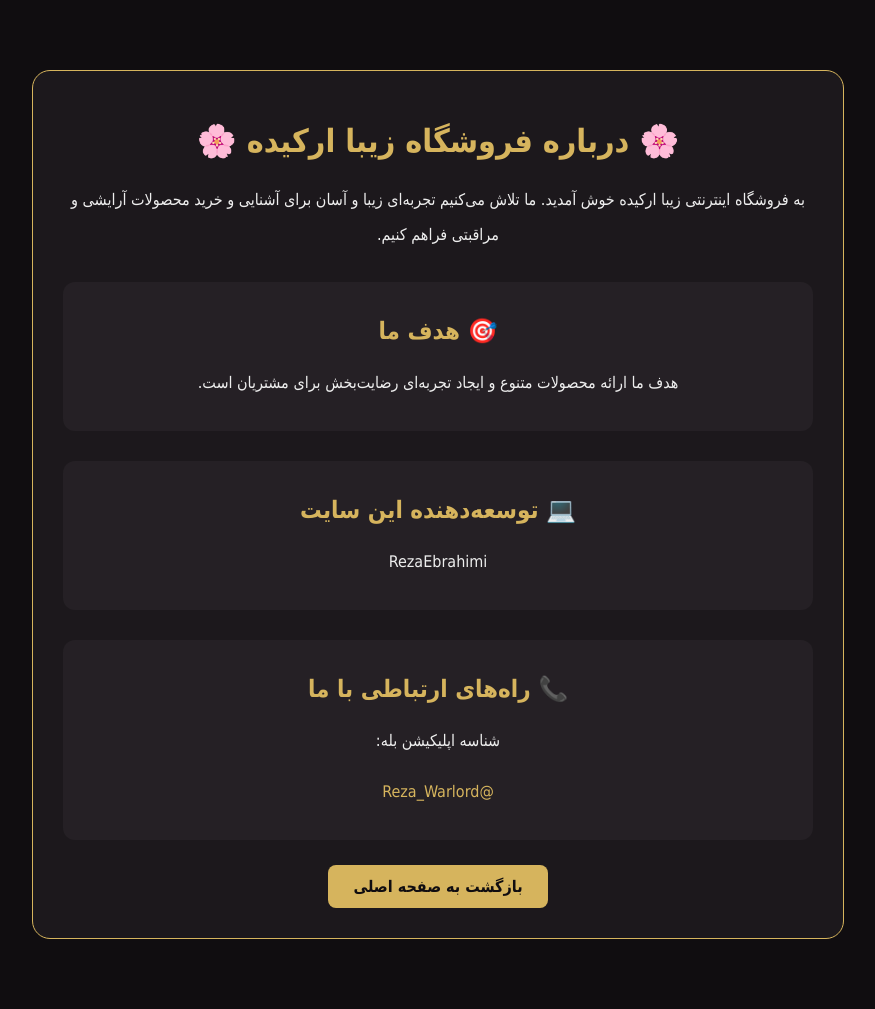
After one commit to ereza4463-rgb/ZibaOrchide, a Flask app: page /about in a window 1280 px wide. The commit adds this page. Shown: the whole page, without its empty margins (202-1077 px from the left). Run offline with Flask 3, Linux system fonts and the light colour scheme.

```diff
--- a/app.py
+++ b/app.py
@@ -27,7 +27,6 @@ DB_NAME = "ziba_orchid.db"
 
 # تنظیمات آپلود عکس
 UPLOAD_FOLDER = os.path.join("static", "uploads")
-
 ALLOWED_EXTENSIONS = {"png", "jpg", "jpeg", "webp"}
 
 os.makedirs(UPLOAD_FOLDER, exist_ok=True)
@@ -156,6 +155,12 @@ def home():
         products=get_products(),
         cart_count=cart_count
     )
+
+
+# صفحه درباره ما
+@app.route("/about")
+def about():
+    return render_template("about.html")
 
 
 # افزودن محصول به سبد خرید
@@ -425,7 +430,6 @@ def add_product():
 @app.route("/admin/products/delete/<int:product_id>", methods=["POST"])
 @admin_required
 def delete_product(product_id):
-
     conn = get_db()
     cursor = conn.cursor()
 
@@ -450,7 +454,6 @@ def delete_product(product_id):
     conn.commit()
     conn.close()
 
-    # حذف عکس محصول
     if image_name:
         image_path = os.path.join(
             app.config["UPLOAD_FOLDER"],
@@ -460,7 +463,6 @@ def delete_product(product_id):
         if os.path.isfile(image_path):
             os.remove(image_path)
 
-    # پاک کردن محصول حذف‌شده از سبد خرید مدیر
     cart = session.get("cart", {})
     cart.pop(str(product_id), None)
     session["cart"] = cart
--- /dev/null
+++ b/templates/about.html
@@ -0,0 +1,99 @@
+
+<!DOCTYPE html>
+<html lang="fa" dir="rtl">
+<head>
+    <meta charset="UTF-8">
+    <meta name="viewport" content="width=device-width, initial-scale=1.0">
+    <title>درباره ما | زیبا ارکیده</title>
+
+    <style>
+        body {
+            margin: 0;
+            padding: 30px 15px;
+            background: #100d10;
+            color: white;
+            font-family: Tahoma, sans-serif;
+            text-align: center;
+        }
+
+        .container {
+            max-width: 750px;
+            margin: 40px auto;
+            padding: 30px;
+            background: #1c181c;
+            border: 1px solid #d6b45d;
+            border-radius: 18px;
+        }
+
+        h1, h2 {
+            color: #d6b45d;
+        }
+
+        p {
+            line-height: 2.2;
+            color: #eee;
+        }
+
+        .section {
+            margin-top: 30px;
+            padding: 15px;
+            background: #252025;
+            border-radius: 12px;
+        }
+
+        a {
+            color: #d6b45d;
+            text-decoration: none;
+        }
+
+        .back {
+            display: inline-block;
+            margin-top: 25px;
+            padding: 12px 25px;
+            background: #d6b45d;
+            color: #100d10;
+            border-radius: 8px;
+            font-weight: bold;
+        }
+    </style>
+</head>
+
+<body>
+
+    <div class="container">
+
+        <h1>🌸 درباره فروشگاه زیبا ارکیده 🌸</h1>
+
+        <p>
+            به فروشگاه اینترنتی زیبا ارکیده خوش آمدید.
+            ما تلاش می‌کنیم تجربه‌ای زیبا و آسان برای آشنایی
+            و خرید محصولات آرایشی و مراقبتی فراهم کنیم.
+        </p>
+
+        <div class="section">
+            <h2>🎯 هدف ما</h2>
+            <p>
+                هدف ما ارائه محصولات متنوع و ایجاد تجربه‌ای
+                رضایت‌بخش برای مشتریان است.
+            </p>
+        </div>
+
+        <div class="section">
+            <h2>💻 توسعه‌دهنده این سایت</h2>
+            <p>RezaEbrahimi</p>
+        </div>
+
+        <div class="section">
+            <h2>📞 راه‌های ارتباطی با ما</h2>
+            <p>شناسه اپلیکیشن بله:</p>
+            <p><a href="https://ble.ir/Reza_Warlord">@Reza_Warlord</a></p>
+        </div>
+
+        <a href="{{ url_for('home') }}" class="back">
+            بازگشت به صفحه اصلی
+        </a>
+
+    </div>
+
+</body>
+</html>
```
Also changed, not shown: templates/index.html (+18 -2 lines).
